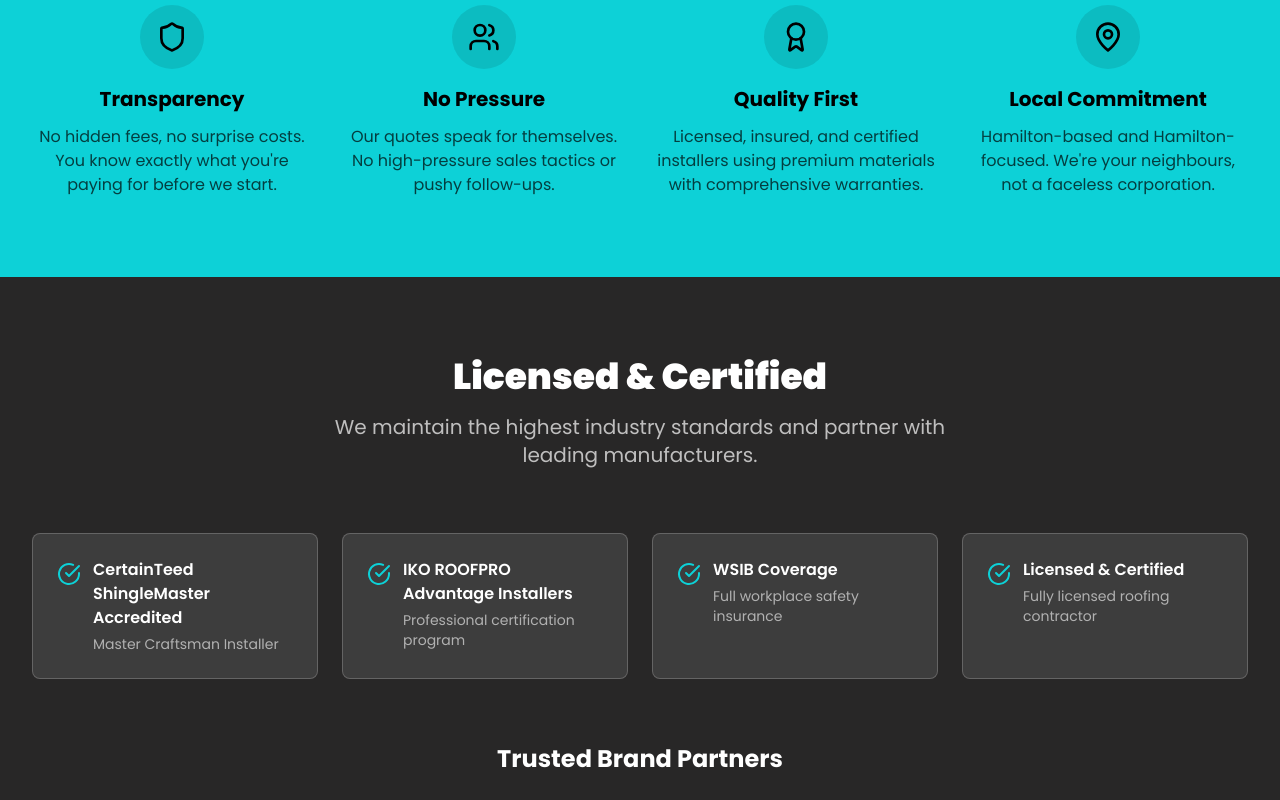
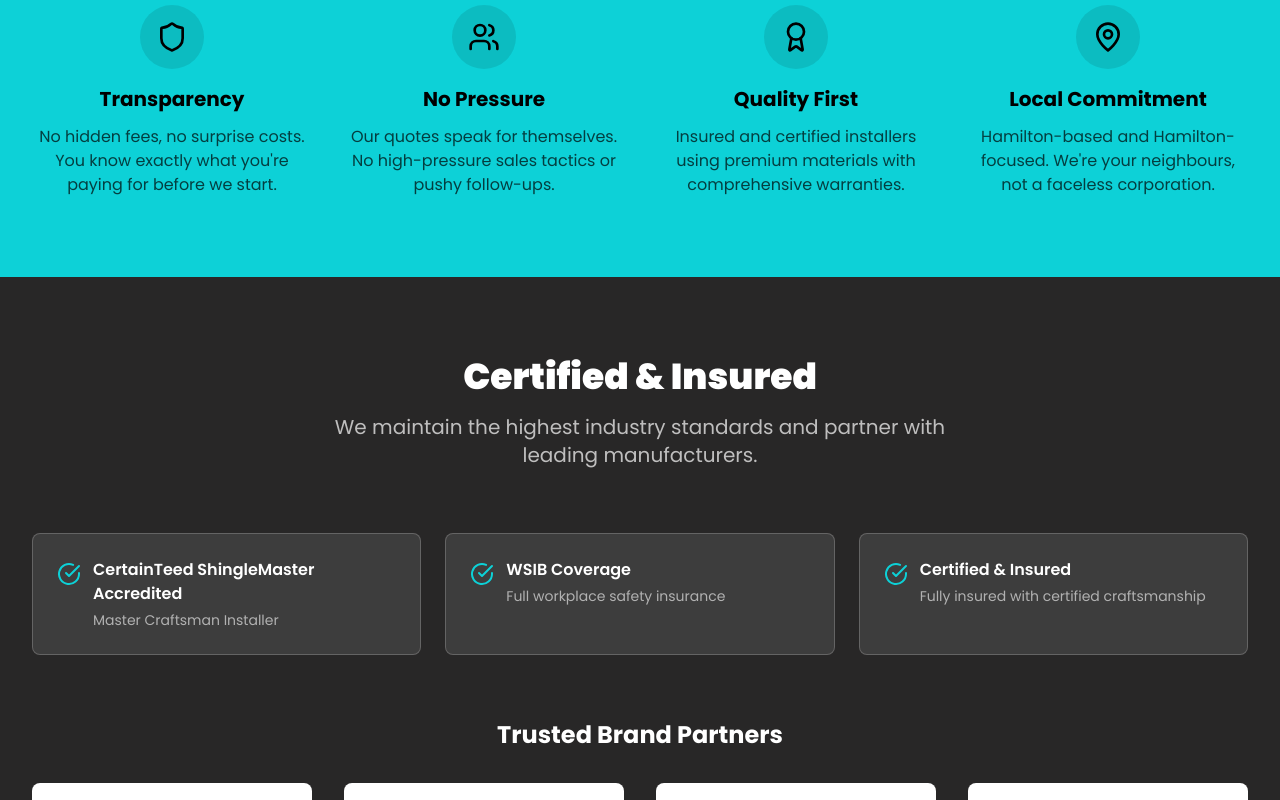
Before and after one commit to optimumprojects/eroof, a Next.js app: page /about in a window 1280 px wide. Shown: the part 1700-2500 px from the top of the page. Built offline with nearby package versions, Linux system fonts and the light colour scheme.

Commit message:
W-001: BBB amendments (remove licensed language + IKO cert, footer 2025) + credentials grid fix

```diff
--- a/app/about/page.tsx
+++ b/app/about/page.tsx
@@ -15,17 +15,16 @@ export const metadata: Metadata = {
 const values = [
   { icon: Shield, title: 'Transparency', description: 'No hidden fees, no surprise costs. You know exactly what you\'re paying for before we start.' },
   { icon: Users, title: 'No Pressure', description: 'Our quotes speak for themselves. No high-pressure sales tactics or pushy follow-ups.' },
-  { icon: Award, title: 'Quality First', description: 'Licensed, insured, and certified installers using premium materials with comprehensive warranties.' },
+  { icon: Award, title: 'Quality First', description: 'Insured and certified installers using premium materials with comprehensive warranties.' },
   { icon: MapPin, title: 'Local Commitment', description: 'Hamilton-based and Hamilton-focused. We\'re your neighbours, not a faceless corporation.' },
 ]
 const certifications = [
   { name: 'CertainTeed ShingleMaster Accredited', description: 'Master Craftsman Installer' },
-  { name: 'IKO ROOFPRO Advantage Installers', description: 'Professional certification program' },
   { name: 'WSIB Coverage', description: 'Full workplace safety insurance' },
-  { name: 'Licensed & Certified', description: 'Fully licensed roofing contractor' },
+  { name: 'Certified & Insured', description: 'Fully insured with certified craftsmanship' },
 ]
 const promises = ['Instant, accurate online quotes','No high-pressure sales tactics','Transparent, upfront pricing','Professional, timely installation','Complete cleanup and debris removal','10-year workmanship warranty']
-const donts = ['Door-to-door sales visits','High-pressure follow-up calls','Hidden fees or surprise costs','Subcontract to unlicensed workers','Leave messes behind','Disappear after installation']
+const donts = ['Door-to-door sales visits','High-pressure follow-up calls','Hidden fees or surprise costs','Subcontract to unvetted crews','Leave messes behind','Disappear after installation']
 const serviceAreas = ['Oakville','Mississauga','Milton','Grimsby','Burlington','St. Catharines','Hamilton','Brantford']
 
 
@@ -87,14 +86,14 @@ export default function AboutPage() {
         </div>
       </section>
 
-      {/* Licensed - DARK bg */}
+      {/* Credentials - DARK bg */}
       <section className="py-20 bg-dark-card">
         <div className="max-w-screen-2xl mx-auto px-4 sm:px-6 lg:px-8">
           <div className="text-center mb-16">
-            <h2 className="font-heading text-3xl md:text-4xl font-black text-white mb-4">Licensed & Certified</h2>
+            <h2 className="font-heading text-3xl md:text-4xl font-black text-white mb-4">Certified & Insured</h2>
             <p className="font-paragraph text-xl text-white/70 max-w-2xl mx-auto">We maintain the highest industry standards and partner with leading manufacturers.</p>
           </div>
-          <div className="grid md:grid-cols-2 lg:grid-cols-4 gap-6 mb-16">
+          <div className="grid md:grid-cols-2 lg:grid-cols-3 gap-6 mb-16">
             {certifications.map((cert, i) => (
               <div key={i} className="bg-white/10 rounded-lg p-6 border border-white/20">
                 <div className="flex items-start space-x-3">
--- a/app/services/page.tsx
+++ b/app/services/page.tsx
@@ -22,7 +22,7 @@ const services = [
 
 const benefits = [
   { icon: Star, title: 'Transparent Pricing', description: "No hidden fees or surprise costs. You know exactly what you're paying for." },
-  { icon: Shield, title: 'Quality Guarantee', description: 'Licensed, insured, and certified installers with comprehensive warranties.' },
+  { icon: Shield, title: 'Quality Guarantee', description: 'Insured and certified installers with comprehensive warranties.' },
   { icon: Clock, title: 'Fast Installation', description: 'Most projects completed in one day with minimal disruption.' },
   { icon: CheckCircle, title: 'Local Expertise', description: 'Hamilton-based team that understands local weather and building requirements.' },
 ]
--- a/components/Footer.tsx
+++ b/components/Footer.tsx
@@ -38,7 +38,7 @@ export function Footer() {
           </div>
         </div>
         <div className="border-t border-white/20 mt-8 pt-8 text-center">
-          <p className="font-paragraph text-sm text-white/40">© 2026 eRoof.ca — Serving since 2020. All rights reserved.</p>
+          <p className="font-paragraph text-sm text-white/40">© 2026 eRoof.ca — Serving since 2025. All rights reserved.</p>
         </div>
       </div>
     </footer>
--- a/components/HomePageClient.tsx
+++ b/components/HomePageClient.tsx
@@ -252,7 +252,7 @@ export function HomePageClient() {
             {[
               { icon: Clock, title: 'Fast Installation', desc: 'Most projects completed in 1-3 days', color: 'text-action-orange' },
               { icon: MapPin, title: 'Local Expertise', desc: 'Serving Hamilton, Burlington and surrounding areas', color: 'text-trust-green' },
-              { icon: Star, title: 'Quality Guaranteed', desc: 'Licensed, insured, and certified installers', color: 'text-secondary' },
+              { icon: Star, title: 'Quality Guaranteed', desc: 'Insured and certified installers', color: 'text-secondary' },
             ].map((stat, i) => (
               <Card key={i}>
                 <CardContent className="p-6 text-center">
--- a/components/ProjectsPageClient.tsx
+++ b/components/ProjectsPageClient.tsx
@@ -122,7 +122,7 @@ export function ProjectsPageClient() {
                   <span className="text-black text-lg font-black">5★</span>
                 </div>
                 <h3 className="font-heading text-lg font-bold mb-2 text-black">Quality Guaranteed</h3>
-                <p className="font-paragraph text-gray-600">Licensed, insured, and certified installers</p>
+                <p className="font-paragraph text-gray-600">Insured and certified installers</p>
               </CardContent>
             </Card>
           </div>
--- a/components/QuotePageClient.tsx
+++ b/components/QuotePageClient.tsx
@@ -67,7 +67,7 @@ export function QuotePageClient() {
             {[
               { icon: Calculator, title: 'Instant Estimates', desc: 'Get accurate pricing in minutes, not days' },
               { icon: Shield, title: 'No Pressure Sales', desc: 'Our quotes speak for themselves' },
-              { icon: CheckCircle, title: 'Licensed & Insured', desc: 'Fully certified Hamilton roofers' },
+              { icon: CheckCircle, title: 'Insured & Certified', desc: 'Fully certified Hamilton roofers' },
             ].map((item, i) => (
               <div key={i} className="text-center p-6 bg-white/10 rounded-lg">
                 <item.icon className="h-12 w-12 text-secondary mx-auto mb-4" />
```
Also changed, not shown: 1 other file (tests, documents, lock files or other folders).
